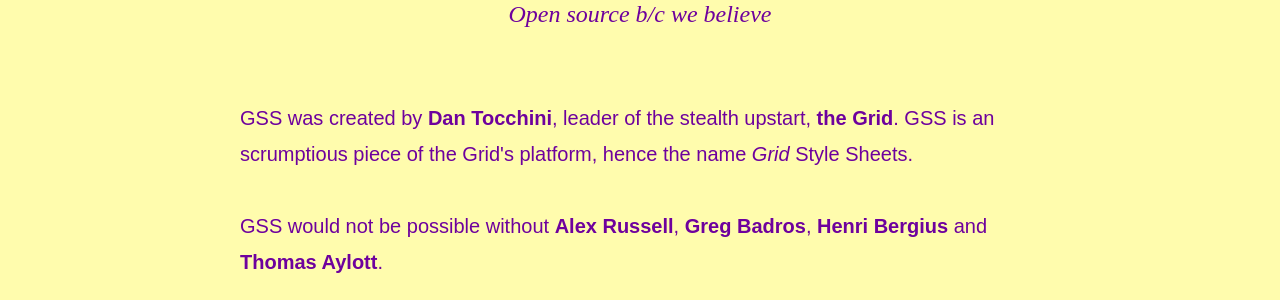
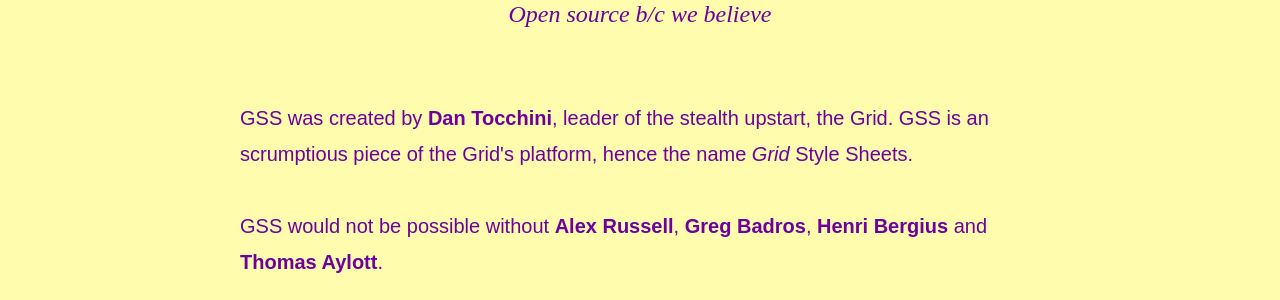
Before and after one commit to gss/gss.github.io, a Jekyll site: the page built from index.html, in a window 1280 px wide and 900 px high, scrolled down 22057 px. Shown: the part 440-740 px from the top of the window. Built offline with Jekyll 4.4.1, drawn with Linux system fonts in a browser that asks for light colours; Markdown is read by kramdown in place of the engine named in the settings.

Commit message:
link not ready

```diff
--- a/index.html
+++ b/index.html
@@ -106,8 +106,6 @@
   }
 
 
-
-
   </style>
   <header>
     <h1>CSS Polyfills</h1>
@@ -140,7 +138,7 @@
   </header>
   <div class="content">
     <p>
-      GSS was created by <a href="https://github.com/d4tocchini">Dan Tocchini</a>, leader of the stealth upstart, <a href="http://thegrid.io/">the Grid</a>.  GSS is an scrumptious piece of the Grid's platform, hence the name <em>Grid</em> Style Sheets.
+      GSS was created by <a href="https://github.com/d4tocchini">Dan Tocchini</a>, leader of the stealth upstart, the Grid.  GSS is an scrumptious piece of the Grid's platform, hence the name <em>Grid</em> Style Sheets.
     </p>
     <p>
       GSS would not be possible without <a href="http://infrequently.org/">Alex Russell</a>, <a href="http://www.badros.com/greg/">Greg Badros</a>, <a href="http://bergie.iki.fi/">Henri Bergius</a> and <a href="http://subtlegradient.com/">Thomas Aylott</a>.
```
